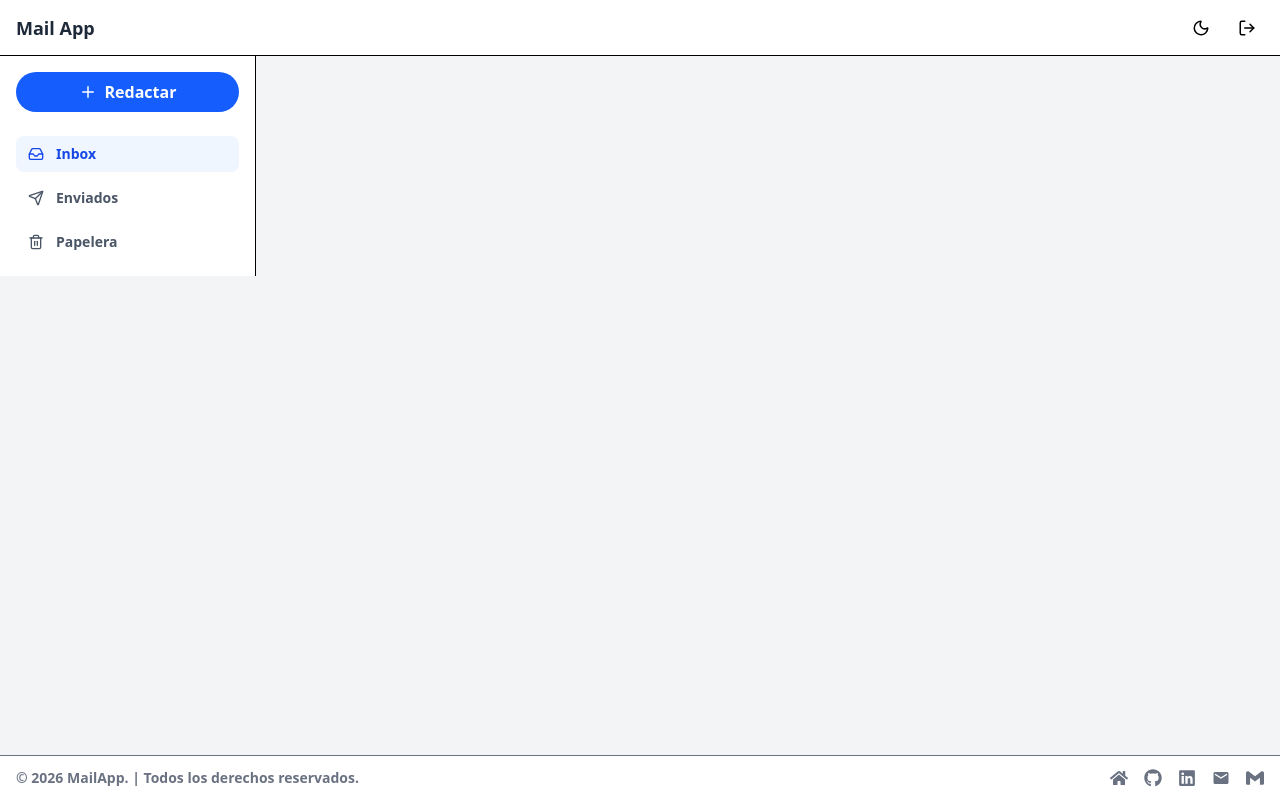
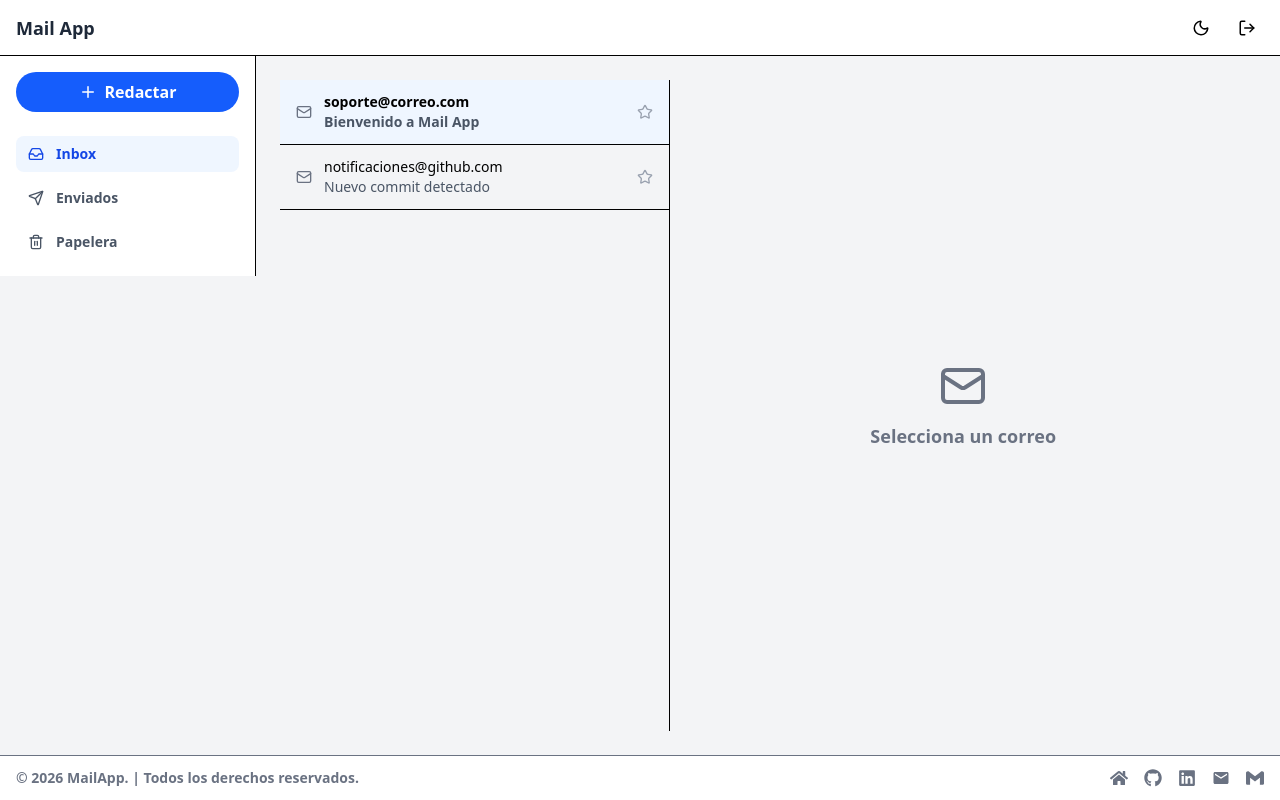
Before and after one commit to JCesar206/emailFrontend, a React (Vite) app: page /inbox in a window 1280 px wide. Built offline with nearby package versions, Linux system fonts and the light colour scheme.

Commit message:
Inbox.jsx: Se actualiza cambio de tema, logica y ver correos muestra

```diff
--- a/src/pages/Inbox.jsx
+++ b/src/pages/Inbox.jsx
@@ -1,9 +1,88 @@
+import { useState } from "react";
+import { Mail, Star } from "lucide-react";
 import MailLayout from "../layouts/MailLayout";
 
 export default function Inbox() {
+	const [selectedMail, setSelectedMail] = useState(null);
+
+	// Mock temporal (luego va API)
+	const mails = [
+		{
+			id: 1,
+			from: "soporte@correo.com",
+			subject: "Bienvenido a Mail App",
+			body: "Este es tu primer correo dentro de la plataforma.",
+			read: false,
+		},
+		{
+			id: 2,
+			from: "notificaciones@github.com",
+			subject: "Nuevo commit detectado",
+			body: "Se ha detectado un nuevo commit en tu repositorio.",
+			read: true,
+		},
+	];
+
 	return (
 		<MailLayout>
-			{/* Aqui va el inbox */}
+			<div className="flex flex-col md:flex-row h-full">
+
+				{/* LISTA DE CORREOS */}
+				<section className={`w-full md:w-2/5 border-r dark:border-gray-800 ${selectedMail ? "hidden md:block" : "block"}`}>
+					{mails.map(mail => (
+						<div
+							key={mail.id}
+							onClick={() => setSelectedMail(mail)}
+							className={`flex items-center gap-3 px-4 py-3 cursor-pointer border-b dark:border-gray-800
+								hover:bg-gray-100 dark:hover:bg-gray-800
+								${!mail.read ? "bg-blue-50 dark:bg-gray-900 font-semibold" : ""}`}
+						>
+							<Mail size={16} className="text-gray-500" />
+							<div className="flex-1 overflow-hidden">
+								<p className="text-sm truncate dark:text-white">{mail.from}</p>
+								<p className="text-sm truncate text-gray-600 dark:text-gray-400">
+									{mail.subject}
+								</p>
+							</div>
+							<Star size={16} className="text-gray-400 hover:text-yellow-400" />
+						</div>
+					))}
+				</section>
+
+				{/* PANEL DE LECTURA */}
+				<section className="flex-1 p-4 md:p-6">
+					{!selectedMail ? (
+						<div className="h-full flex flex-col items-center justify-center text-gray-500 dark:text-gray-400">
+							<Mail size={48} className="mb-3" />
+							<p className="text-lg font-semibold">Selecciona un correo</p>
+						</div>
+					) : (
+						<div className="space-y-4">
+							<button
+								onClick={() => setSelectedMail(null)}
+								className="md:hidden text-sm text-blue-600 font-semibold"
+							>
+								← Volver
+							</button>
+
+							<h1 className="text-xl font-bold dark:text-white">
+								{selectedMail.subject}
+							</h1>
+
+							<p className="text-sm text-gray-500 dark:text-gray-400">
+								De: {selectedMail.from}
+							</p>
+
+							<hr className="dark:border-gray-800" />
+
+							<p className="text-gray-700 dark:text-gray-300 leading-relaxed">
+								{selectedMail.body}
+							</p>
+						</div>
+					)}
+				</section>
+
+			</div>
 		</MailLayout>
 	);
 }
```
